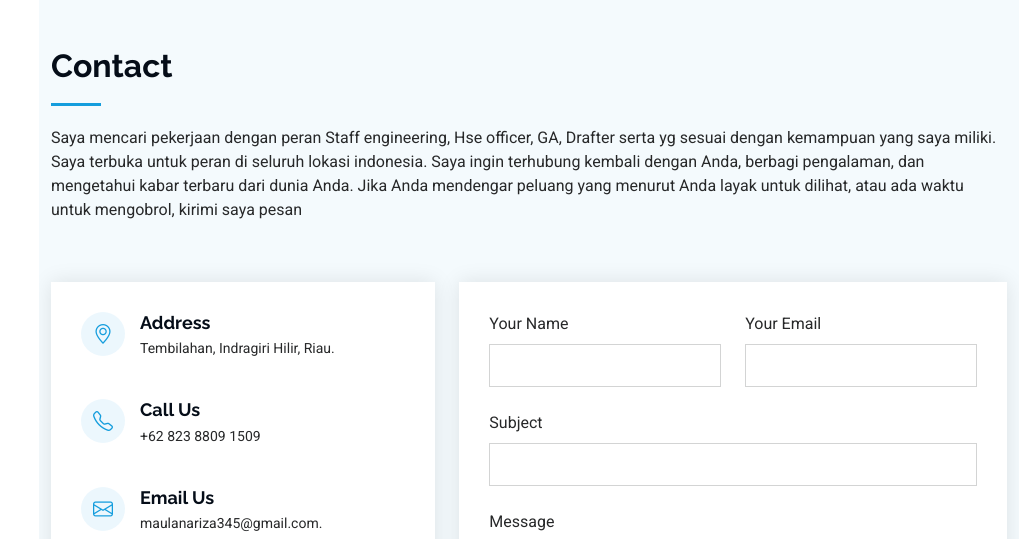
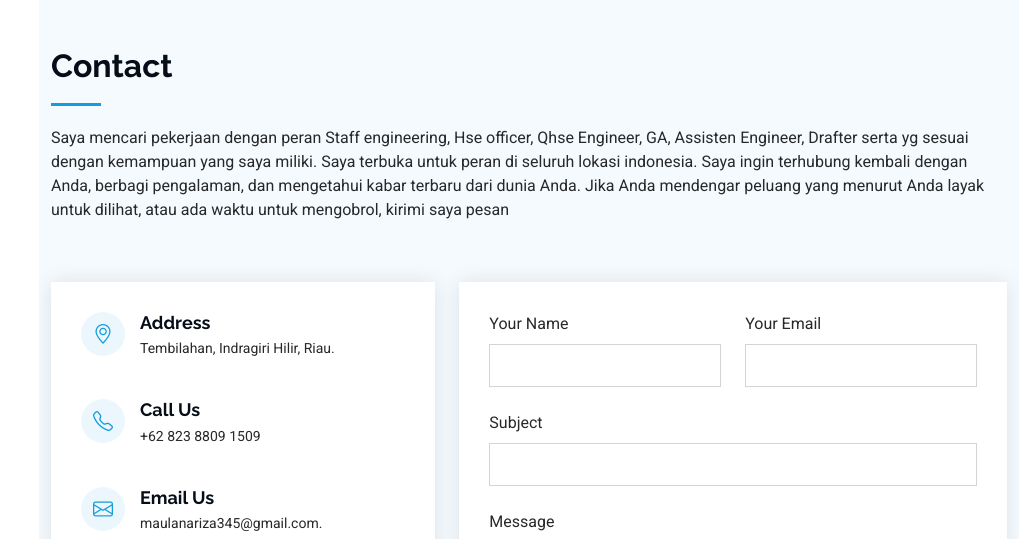
Before and after one commit to Maulana123676/Maulana123676.github.io, a plain HTML site: page index.html in a window 1280 px wide. Shown: the part 5500-6039 px from the top of the page, without its empty margins (261-1280 px from the left). Drawn offline with Linux system fonts and the light colour scheme.

Commit message:
Update index.html

```diff
--- a/index.html
+++ b/index.html
@@ -543,7 +543,7 @@
       <!-- Section Title -->
       <div class="container section-title" data-aos="fade-up">
         <h2>Contact</h2>
-        <p>Saya mencari pekerjaan dengan peran Staff engineering, Hse officer, GA, Drafter serta yg sesuai dengan kemampuan yang saya miliki.
+        <p>Saya mencari pekerjaan dengan peran Staff engineering, Hse officer, Qhse Engineer, GA, Assisten Engineer, Drafter serta yg sesuai dengan kemampuan yang saya miliki.
           Saya terbuka untuk peran di seluruh lokasi indonesia.
 
           Saya ingin terhubung kembali dengan Anda, berbagi pengalaman, dan mengetahui kabar terbaru dari dunia Anda. Jika Anda mendengar peluang yang menurut Anda layak untuk dilihat, atau ada waktu untuk mengobrol, kirimi saya pesan</p>
```
